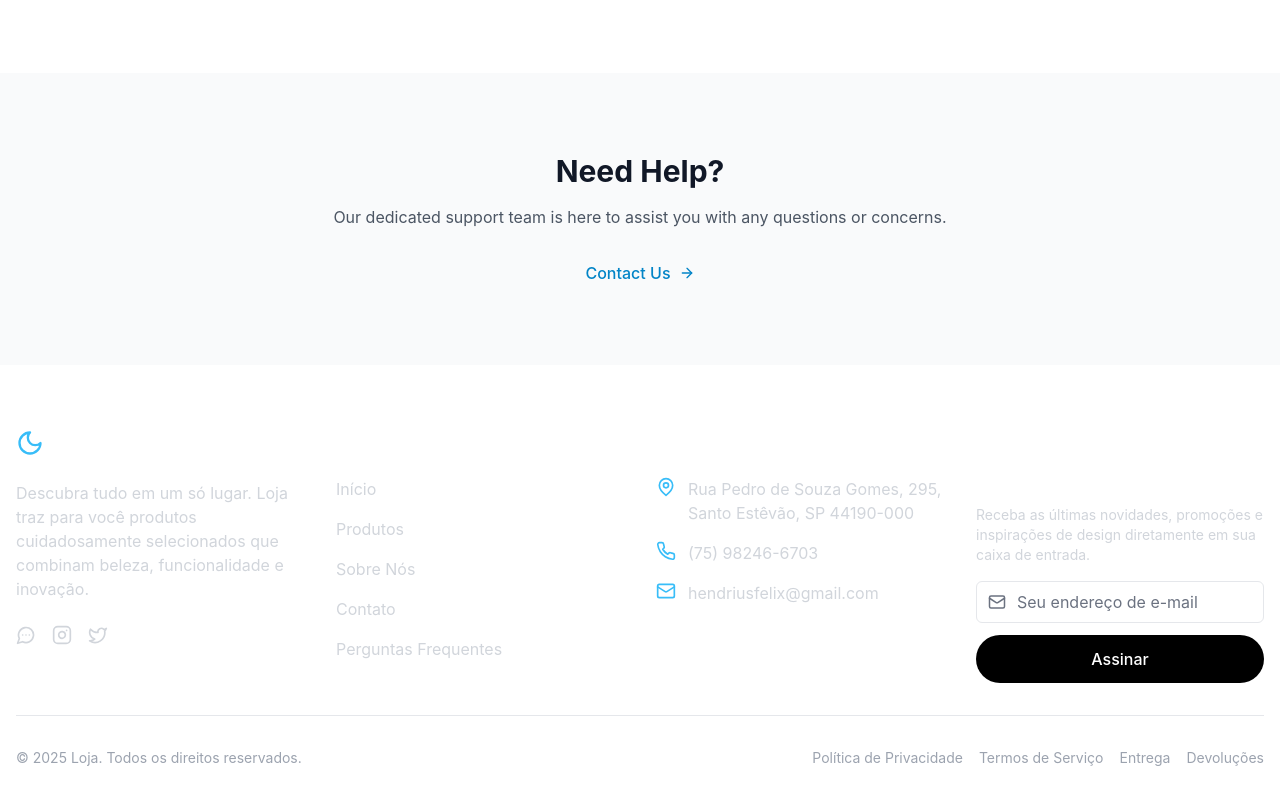
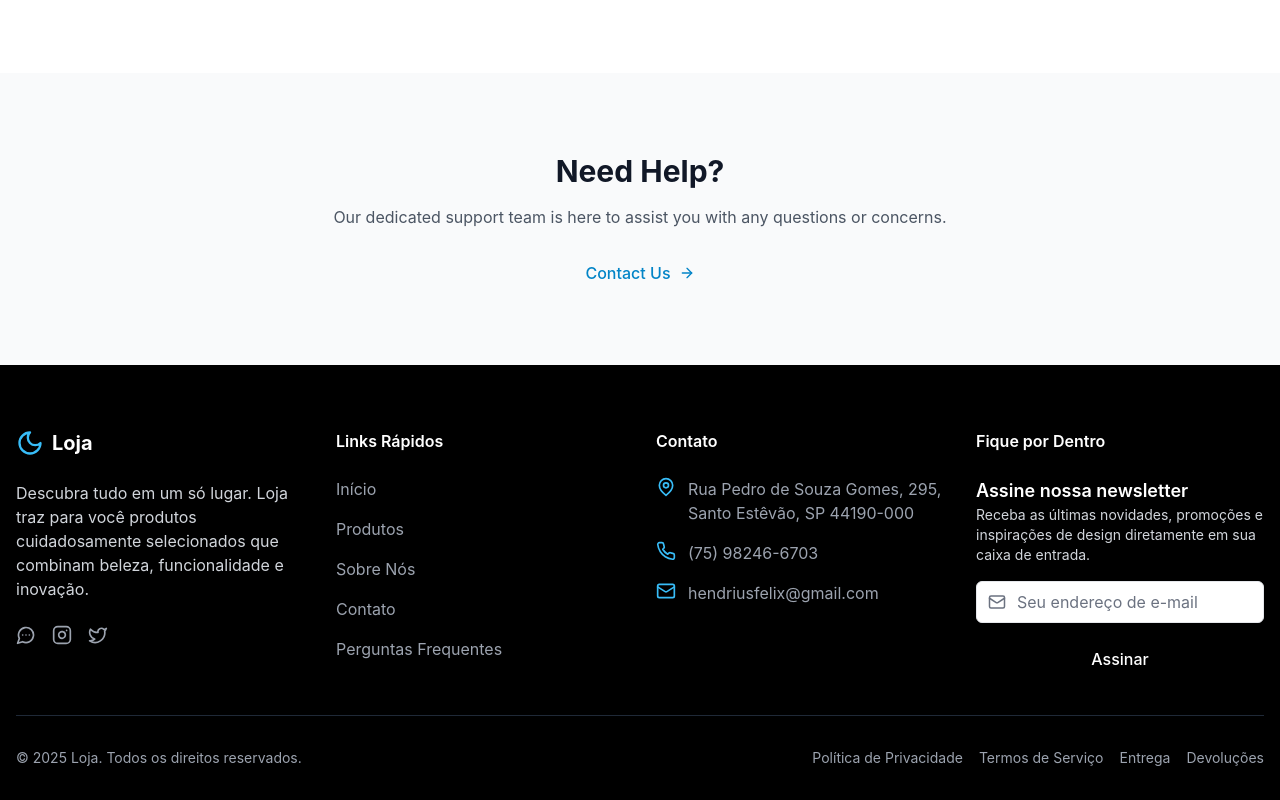
Before and after one commit to oondels/ecommerce-store, a React (Vite) app: page / in a window 1280 px wide. Shown: the part 2917-3717 px from the top of the page. Built offline with nearby package versions, Linux system fonts and the light colour scheme.

Commit message:
Update Footer Component

```diff
--- a/src/components/layout/Footer.tsx
+++ b/src/components/layout/Footer.tsx
@@ -7,7 +7,7 @@
   const currentYear = new Date().getFullYear();
 
   return (
-    <footer className="bg-secondary-900 text-white pt-12 md:pt-16">
+    <footer className="bg-black text-white pt-12 md:pt-16">
       <div className="container mx-auto px-4">
         <div className="grid grid-cols-1 gap-8 md:grid-cols-2 lg:grid-cols-4">
           {/* Company Info */}
@@ -20,13 +20,13 @@
               Descubra tudo em um só lugar. Loja traz para você produtos cuidadosamente selecionados que combinam beleza, funcionalidade e inovação.
             </p>
             <div className="flex space-x-4">
-              <a href="#" className="text-gray-300 hover:text-primary-400 transition-colors" aria-label="Facebook">
+              <a href="#" className="text-gray-400 hover:text-primary-400 transition-colors" aria-label="Facebook">
                 <MessageCircleMoreIcon size={20} />
               </a>
-              <a href="#" className="text-gray-300 hover:text-primary-400 transition-colors" aria-label="Instagram">
+              <a href="#" className="text-gray-400 hover:text-primary-400 transition-colors" aria-label="Instagram">
                 <Instagram size={20} />
               </a>
-              <a href="#" className="text-gray-300 hover:text-primary-400 transition-colors" aria-label="Twitter">
+              <a href="#" className="text-gray-400 hover:text-primary-400 transition-colors" aria-label="Twitter">
                 <Twitter size={20} />
               </a>
             </div>
@@ -37,19 +37,19 @@
             <h3 className="text-white font-semibold mb-6">Links Rápidos</h3>
             <ul className="space-y-4">
               <li>
-                <Link to="/" className="text-gray-300 hover:text-primary-400 transition-colors">Início</Link>
+                <Link to="/" className="text-gray-400 hover:text-primary-400 transition-colors">Início</Link>
               </li>
               <li>
-                <Link to="/products" className="text-gray-300 hover:text-primary-400 transition-colors">Produtos</Link>
+                <Link to="/products" className="text-gray-400 hover:text-primary-400 transition-colors">Produtos</Link>
               </li>
               <li>
-                <Link to="/about" className="text-gray-300 hover:text-primary-400 transition-colors">Sobre Nós</Link>
+                <Link to="/about" className="text-gray-400 hover:text-primary-400 transition-colors">Sobre Nós</Link>
               </li>
               <li>
-                <Link to="/contact" className="text-gray-300 hover:text-primary-400 transition-colors">Contato</Link>
+                <Link to="/contact" className="text-gray-400 hover:text-primary-400 transition-colors">Contato</Link>
               </li>
               <li>
-                <Link to="/faq" className="text-gray-300 hover:text-primary-400 transition-colors">Perguntas Frequentes</Link>
+                <Link to="/faq" className="text-gray-400 hover:text-primary-400 transition-colors">Perguntas Frequentes</Link>
               </li>
             </ul>
           </div>
@@ -60,15 +60,15 @@
             <ul className="space-y-4">
               <li className="flex">
                 <MapPin size={20} className="text-primary-400 mr-3 flex-shrink-0" />
-                <span className="text-gray-300">Rua Pedro de Souza Gomes, 295, Santo Estêvão, SP 44190-000</span>
+                <span className="text-gray-400">Rua Pedro de Souza Gomes, 295, Santo Estêvão, SP 44190-000</span>
               </li>
               <li className="flex">
                 <Phone size={20} className="text-primary-400 mr-3 flex-shrink-0" />
-                <span className="text-gray-300">(75) 98246-6703</span>
+                <span className="text-gray-400">(75) 98246-6703</span>
               </li>
               <li className="flex">
                 <Mail size={20} className="text-primary-400 mr-3 flex-shrink-0" />
-                <span className="text-gray-300">hendriusfelix@gmail.com</span>
+                <span className="text-gray-400">hendriusfelix@gmail.com</span>
               </li>
             </ul>
           </div>
@@ -80,7 +80,7 @@
           </div>
         </div>
 
-        <hr className="border-secondary-800 my-8" />
+        <hr className="border-gray-800 my-8" />
 
         {/* Bottom Section */}
         <div className="flex flex-col md:flex-row justify-between items-center pb-8">
```
